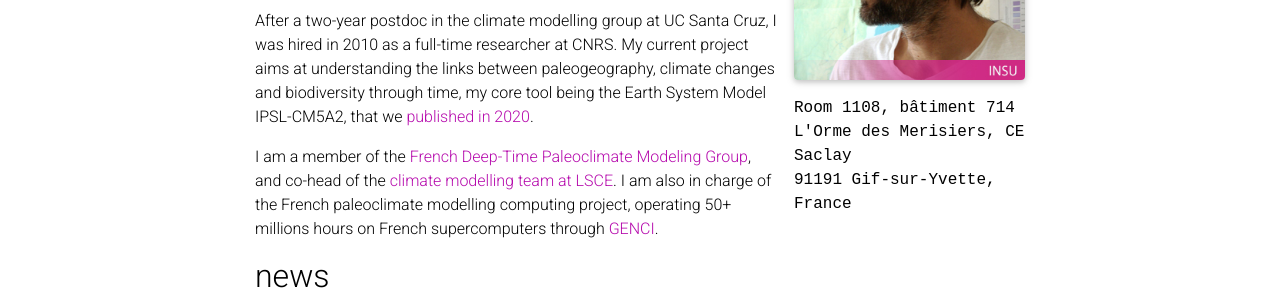
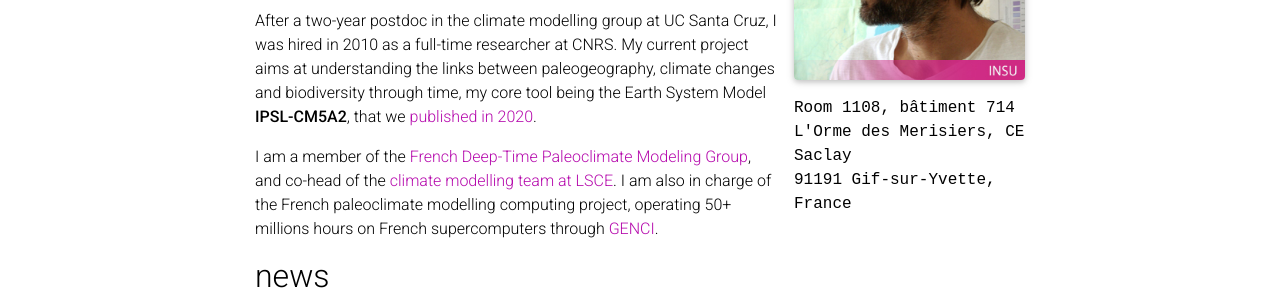
Before and after one commit to pierre-sepulchre/pierre-sepulchre.github.io, a Jekyll site: the page built from _pages/about.md, in a window 1280 px wide and 1053 px high. Shown: the part 319-619 px from the top of the window. Built offline with Jekyll 4.4.1, drawn with Linux system fonts in a browser that asks for light colours; full-size pictures stand in for the smaller copies a plugin makes; comment, search, counter and statistics services are not loaded; a style sheet for code colours, icons or effects is not loaded.

```diff
--- a/_pages/about.md
+++ b/_pages/about.md
@@ -21,6 +21,6 @@ social: true  # includes social icons at the bottom of the page
 
 I am a multidisciplinary scientist, exploring the links between climate changes and biodiversity over long time scales through numerical modelling. After working at reconstructing past environments of Southeast Asia, I completed a PhD in modelling past climates of Africa at the <a href="https://www.lsce.ipsl.fr/" target="_blank" >Laboratoire des Sciences du Climat et de l’Environnement</a> (Institut Pierre-Simon-Laplace, <a href="https://cmc.ipsl.fr/" target="_blank" >IPSL</a>) and the University of Poitiers.
 
-After a two-year postdoc in the climate modelling group at UC Santa Cruz, I was hired in 2010 as a full-time researcher at CNRS. My current project aims at understanding the links between paleogeography, climate changes and biodiversity through time, my core tool being the Earth System Model IPSL-CM5A2, that we <a href="https://gmd.copernicus.org/articles/13/3011/2020/" target="_blank" >published in 2020</a>.
+After a two-year postdoc in the climate modelling group at UC Santa Cruz, I was hired in 2010 as a full-time researcher at CNRS. My current project aims at understanding the links between paleogeography, climate changes and biodiversity through time, my core tool being the Earth System Model **IPSL-CM5A2**, that we <a href="https://gmd.copernicus.org/articles/13/3011/2020/" target="_blank" >published in 2020</a>.
 
 I am a member of the <a href="https://paleoclim-cnrs.github.io/" target="_blank" >French Deep-Time Paleoclimate Modeling Group</a>, and co-head of the <a href="https://www.lsce.ipsl.fr/en/Phocea/Vie_des_labos/Ast/ast_groupe.php?id_groupe=82" target="_blank" >climate modelling team at LSCE</a>. I am also in charge of the French paleoclimate modelling computing project, operating 50+ millions hours on French supercomputers through <a href="https://www.genci.fr/en" target="_blank">GENCI</a>.
```
